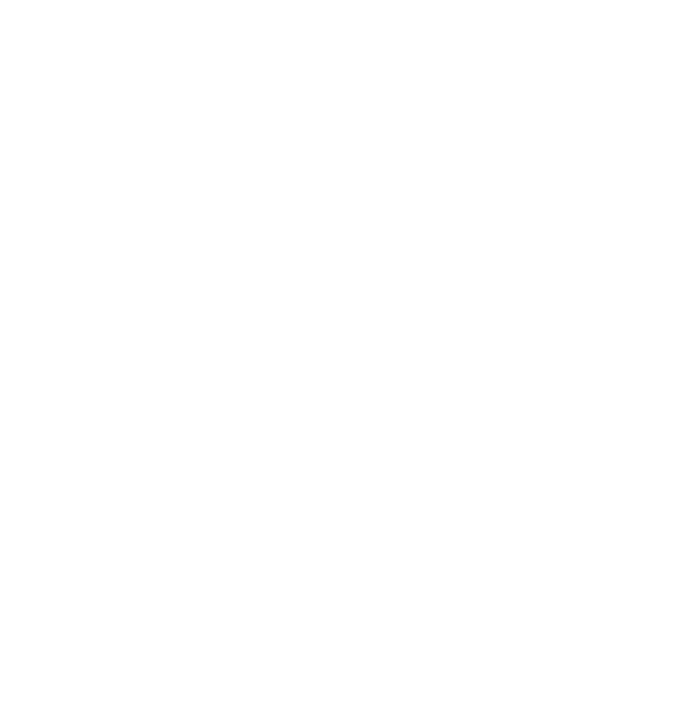
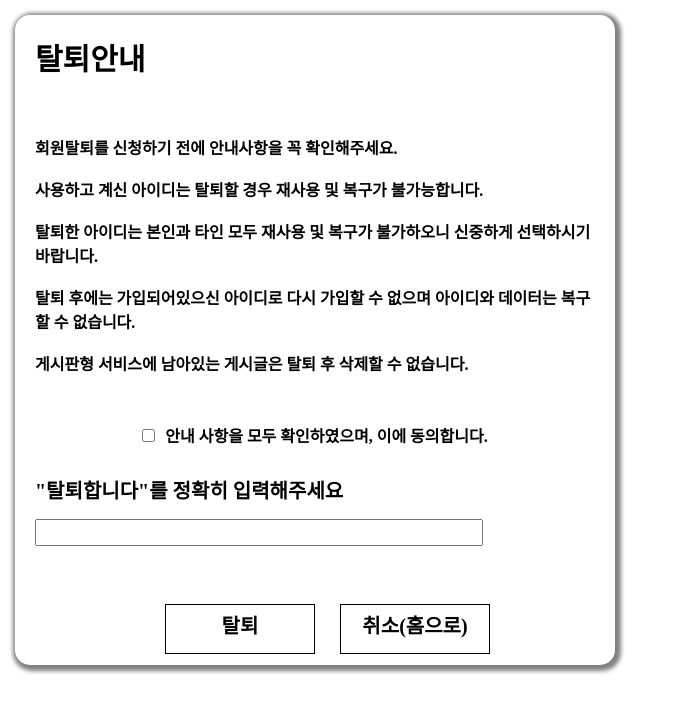
Before and after one commit to codestates/Maplody, a React (Create React App) app in the folder client/: page /withdrawal in a window 1280 px wide. Before the commit this address had no page. Shown: the top 712 px of the page, without its empty margins (0-677 px from the left). Built offline with nearby package versions, Linux system fonts and the light colour scheme; a web font is replaced by a local one; what react-google-maps would draw is missing.

Commit message:
ADD: Client Components Signup validation

```diff
--- a/client/src/App.js
+++ b/client/src/App.js
@@ -5,7 +5,7 @@
 import Main from './pages/Main';
 import Loading from './pages/Loading';
 import Landing from './pages/Landing';
-import SignoutModal from './components/SignoutModal';
+import WithdrawalModal from './components/WithdrawalModal';
 
 function App() {
   const [accessToken, setAccessToken] = useState('');
@@ -17,7 +17,7 @@
           <Route exact path="/" element={<Landing setAccessToken={setAccessToken} />} />
           <Route path="/loading" element={<Loading />} />
           <Route path="/main" element={<Main accessToken={accessToken} setAccessToken={setAccessToken} />} />
-          <Route path="/signout" element={<SignoutModal />} />
+          <Route path="/withdrawal" element={<WithdrawalModal />} />
         </Routes>
       </BrowserRouter>
     </div>
--- a/client/src/components/LoginModal.js
+++ b/client/src/components/LoginModal.js
@@ -224,7 +224,7 @@
         navigate.push({ pathname: '/main' });
       })
       .catch((err) => {
-        alert('ID와 Password를 확인해 주세요!');
+        console.log('ID와 Password를 확인해 주세요!');
       });
   };
 
--- a/client/src/components/MyInfoFixModal.js
+++ b/client/src/components/MyInfoFixModal.js
@@ -107,8 +107,8 @@
 `;
 const Nicknameinform = styled.div`
   font-size: 15.5px;
-  margin: 10px 5px 10px -30px;
   color: #ff0066;
+  margin: -10px 0 15px -25px;
 `;
 const EmailContainer = styled.div`
   display: flex;
@@ -179,7 +179,7 @@
 
 const Pwinform = styled.div`
   font-size: 15.5px;
-  margin: 10px 5px 10px -30px;
+  margin: 10px 5px 10px -20px;
   color: #ff0066;
 `;
 
@@ -252,31 +252,13 @@
   const {
     register,
     handleSubmit,
-    formState: { errors },
+    formState: { errors, isValid },
     watch,
   } = useForm({ mode: 'onChange' });
 
   useEffect(() => {
     setPasswordCheck(watch('verifyPassword') === watch('password'));
   }, [watch('verifyPassword'), watch('password')]);
-
-  const handleChange = (e) => {
-    if (e.target.placeholder === 'Nickname') {
-      setNickname(e.target.value);
-    }
-    if (e.target.placeholder === 'E-Mail') {
-      setEmail(e.target.value);
-    }
-    if (e.target.placeholder === 'ID') {
-      setUserId(e.target.value);
-    }
-    if (e.target.placeholder === 'Password') {
-      setPassword(e.target.value);
-    }
-    if (e.target.placeholder === 'Verify Password') {
-      setPasswordCheck(e.target.value);
-    }
-  };
 
   const MyinfoFixHandler = () => {
     axios
@@ -309,12 +291,18 @@
               <NicknameText>
                 닉네임
                 <NicknameInput
+                  name="nickname"
                   placeholder={'Nickname'}
-                  onChange={handleChange}
                   {...register('nickname', {
                     required: true,
                     minLength: 2,
                   })}
+                  onInvalid={(e) => {
+                    e.target.setCustomValidity('닉네임은 2글자 이상이어야 합니다.');
+                  }}
+                  onInput={(e) => {
+                    e.target.setCustomValidity('');
+                  }}
                 />
               </NicknameText>
               {errors.nickname ? (
@@ -322,7 +310,7 @@
               ) : (
                 <Validation_Check />
               )}
-              <Nicknameinform>! 닉네임을 변경하지 않는 경우에는 원래 닉네임으로 기입해주시기 바랍니다.</Nicknameinform>
+              <Nicknameinform>닉네임을 변경하지 않는 경우에는 원래 닉네임으로 기입해주시기 바랍니다.</Nicknameinform>
               <EmailContainer>
                 <EmailText>이메일</EmailText>
                 <EmailUser>admin@gmail.com</EmailUser>
@@ -334,7 +322,6 @@
               <PwText>
                 비밀번호
                 <PwInput
-                  onChange={handleChange}
                   name="password"
                   placeholder={'Password'}
                   {...register('password', {
@@ -350,7 +337,7 @@
                   }}
                 />
               </PwText>
-              <Pwinform>! 비밀번호를 변경하지 않는 경우에는 원래 비밀번호를 기입해주시기 바랍니다.</Pwinform>
+              <Pwinform>비밀번호를 변경하지 않는 경우에는 원래 비밀번호를 기입해주시기 바랍니다.</Pwinform>
               {errors.password ? (
                 <Validation_Check>비밀번호는 8글자 이상, 영문, 숫자 조합이어야 합니다.</Validation_Check>
               ) : (
@@ -361,7 +348,6 @@
                 <PwCheckInput
                   name="verifyPassword"
                   placeholder={'Verify Password'}
-                  onChange={handleChange}
                   {...register('verifyPassword', { required: true })}
                   onInvalid={(e) => {
                     e.target.setCustomValidity('비밀번호가 일치하지 않습니다.');
@@ -376,11 +362,15 @@
               ) : (
                 <Validation_Check_Green>비밀번호가 일치합니다.</Validation_Check_Green>
               )}
-              <MyInfoFixSubmitBtn
-                disabled={errors.nickname || errors.password || !passwordCheck}
-                onClick={MyinfoFixHandler}>
-                수정
-              </MyInfoFixSubmitBtn>
+              {!isValid || !passwordCheck ? (
+                <MyInfoFixSubmitBtn disabled={true} onClick={MyinfoFixHandler}>
+                  수정
+                </MyInfoFixSubmitBtn>
+              ) : (
+                <MyInfoFixSubmitBtn disabled={false} onClick={MyinfoFixHandler}>
+                  수정
+                </MyInfoFixSubmitBtn>
+              )}
             </MyinfoInputContainer>
           </IdPasswordContainer>
         </MyInfoFixModalWindow>
--- a/client/src/components/SignoutModal.js
+++ /dev/null
@@ -1,124 +0,0 @@
-import React from 'react';
-import styled from 'styled-components';
-
-const SignoutContainer = styled.div`
-width: 600px;
-height: 650px;
-  margin: 15px;
-  padding: 20px;
-  border: none;
-  border-radius: 15px;
-  box-shadow: 2px 2px 4px 4px gray;
-  margin-bottom: 45px;
-  background-color: white;
-`;
-const SignoutTitleBox = styled.div`
-width: 100%;
-height: 100px;
-font-size: 30px;
-`;
-const SignoutTitle = styled.div`
-`;
-const SignoutWarning = styled.div`
-`;
-const ConsentBox = styled.div`
-width: 100%;
-height: 40px;
-margin-top: 40px;;
-display: flex;
-justify-content: center;
-align-items: center;
-`;
-const ConsentTitle = styled.div`
-margin-left: 10px;
-`;
-const WithdrawalContainer = styled.div`
-width: 100%;
-height: 150px;
-margin-top: 20px;
-`;
-const WithdrawalComment = styled.div`
-font-size: 20px;
-margin-bottom: 15px;
-`;
-const WithdrawalInput = styled.input.attrs({ type: 'text' })`
-font-size: 20px;
-width: 80%;
-`;
-const WithdrawalBtnContainer = styled.div`
-width: 100%;
-height: 100px;
-display: flex;
-justify-content: center;
-align-items: center;
-margin-top: 20px;
-`;
-const WithdrawalBtn = styled.div`
-  font-size: 20px;
-  border: 1px solid black;
-  padding: 5px;
-  width: 150px;
-  height: 50px;
-  color: black;
-  cursor: pointer;
-  margin-top: 25px;
-  margin-left: 25px;
-  text-align: center;
-  &:hover {
-    box-shadow: gray 3px 3px 3px;
-  }
-`;
-const HomeBtn = styled.div`
-  font-size: 20px;
-  border: 1px solid black;
-  padding: 5px;
-  width: 150px;
-  height: 50px;
-  color: black;
-  cursor: pointer;
-  margin-top: 25px;
-  margin-left: 25px;
-  text-align: center;
-  &:hover {
-    box-shadow: gray 3px 3px 3px;
-  }
-`;
-
-const SignoutModal = () => {
-  return(
-  <SignoutContainer>
-    <SignoutTitleBox>
-      <SignoutTitle>탈퇴안내</SignoutTitle>
-    </SignoutTitleBox>
-    <SignoutWarning>
-      <p>회원탈퇴를 신청하기 전에 안내사항을 꼭 확인해주세요.</p>
-      <br />
-      <p>사용하고 계신 아이디는 탈퇴할 경우 재사용 및 복구가 불가능합니다.</p>
-      <br />
-      <p>탈퇴한 아이디는 본인과 타인 모두 재사용 및 복구가 불가하오니 신중하게 선택하시기 바랍니다.</p>
-      <br />
-      <p>탈퇴 후에는 가입되어있으신 아이디로 다시 가입할 수 없으며 아이디와 데이터는 복구할 수 없습니다.</p>
-      <br />
-      <p>게시판형 서비스에 남아있는 게시글은 탈퇴 후 삭제할 수 없습니다.</p>
-
-
-    </SignoutWarning>
-    <ConsentBox>
-      <input type="checkbox" />
-      <ConsentTitle>
-      안내 사항을 모두 확인하였으며, 이에 동의합니다.
-      </ConsentTitle>
-    </ConsentBox>
-    <WithdrawalContainer>
-      <WithdrawalComment>"탈퇴합니다"를 정확히 입력해주세요</WithdrawalComment>
-      <WithdrawalInput />
-      <WithdrawalBtnContainer>
-        <WithdrawalBtn>탈퇴</WithdrawalBtn>
-        <HomeBtn>취소(홈으로)</HomeBtn>
-      </WithdrawalBtnContainer>
-    </WithdrawalContainer>
-  </SignoutContainer>
-  )
-};
-
-export default SignoutModal;
--- /dev/null
+++ b/client/src/components/WithdrawalModal.js
@@ -0,0 +1,121 @@
+import React from 'react';
+import { useNavigate } from 'react-router-dom';
+import styled from 'styled-components';
+
+const SignoutContainer = styled.div`
+  width: 600px;
+  height: 650px;
+  margin: 15px;
+  padding: 20px;
+  border: none;
+  border-radius: 15px;
+  box-shadow: 2px 2px 4px 4px gray;
+  margin-bottom: 45px;
+  background-color: white;
+`;
+const SignoutTitleBox = styled.div`
+  width: 100%;
+  height: 100px;
+  font-size: 30px;
+`;
+const SignoutTitle = styled.div``;
+const SignoutWarning = styled.div``;
+const ConsentBox = styled.div`
+  width: 100%;
+  height: 40px;
+  margin-top: 40px;
+  display: flex;
+  justify-content: center;
+  align-items: center;
+`;
+const ConsentTitle = styled.div`
+  margin-left: 10px;
+`;
+const WithdrawalContainer = styled.div`
+  width: 100%;
+  height: 150px;
+  margin-top: 20px;
+`;
+const WithdrawalComment = styled.div`
+  font-size: 20px;
+  margin-bottom: 15px;
+`;
+const WithdrawalInput = styled.input.attrs({ type: 'text' })`
+  font-size: 20px;
+  width: 80%;
+`;
+const WithdrawalBtnContainer = styled.div`
+  width: 100%;
+  height: 100px;
+  display: flex;
+  justify-content: center;
+  align-items: center;
+  margin-top: 20px;
+`;
+const WithdrawalBtn = styled.div`
+  font-size: 20px;
+  border: 1px solid black;
+  padding: 5px;
+  width: 150px;
+  height: 50px;
+  color: black;
+  cursor: pointer;
+  margin-top: 25px;
+  margin-left: 25px;
+  text-align: center;
+  &:hover {
+    box-shadow: gray 3px 3px 3px;
+  }
+`;
+const HomeBtn = styled.div`
+  font-size: 20px;
+  border: 1px solid black;
+  padding: 5px;
+  width: 150px;
+  height: 50px;
+  color: black;
+  cursor: pointer;
+  margin-top: 25px;
+  margin-left: 25px;
+  text-align: center;
+  &:hover {
+    box-shadow: gray 3px 3px 3px;
+  }
+`;
+
+const WithdrawalModal = () => {
+  const navigate = useNavigate();
+
+  return (
+    <SignoutContainer>
+      <SignoutTitleBox>
+        <SignoutTitle>탈퇴안내</SignoutTitle>
+      </SignoutTitleBox>
+      <SignoutWarning>
+        <p>회원탈퇴를 신청하기 전에 안내사항을 꼭 확인해주세요.</p>
+        <br />
+        <p>사용하고 계신 아이디는 탈퇴할 경우 재사용 및 복구가 불가능합니다.</p>
+        <br />
+        <p>탈퇴한 아이디는 본인과 타인 모두 재사용 및 복구가 불가하오니 신중하게 선택하시기 바랍니다.</p>
+        <br />
+        <p>탈퇴 후에는 가입되어있으신 아이디로 다시 가입할 수 없으며 아이디와 데이터는 복구할 수 없습니다.</p>
+        <br />
+        <p>게시판형 서비스에 남아있는 게시글은 탈퇴 후 삭제할 수 없습니다.</p>
+      </SignoutWarning>
+      <ConsentBox>
+        <input type="checkbox" />
+        <ConsentTitle>안내 사항을 모두 확인하였으며, 이에 동의합니다.</ConsentTitle>
+      </ConsentBox>
+      <WithdrawalContainer>
+        <WithdrawalComment>"탈퇴합니다"를 정확히 입력해주세요</WithdrawalComment>
+        <WithdrawalInput />
+        <WithdrawalBtnContainer>
+          <WithdrawalBtn>탈퇴</WithdrawalBtn>
+          <HomeBtn>취소(홈으로)</HomeBtn>
+        </WithdrawalBtnContainer>
+      </WithdrawalContainer>
+    </SignoutContainer>
+  );
+};
+
+export default WithdrawalModal;
```
